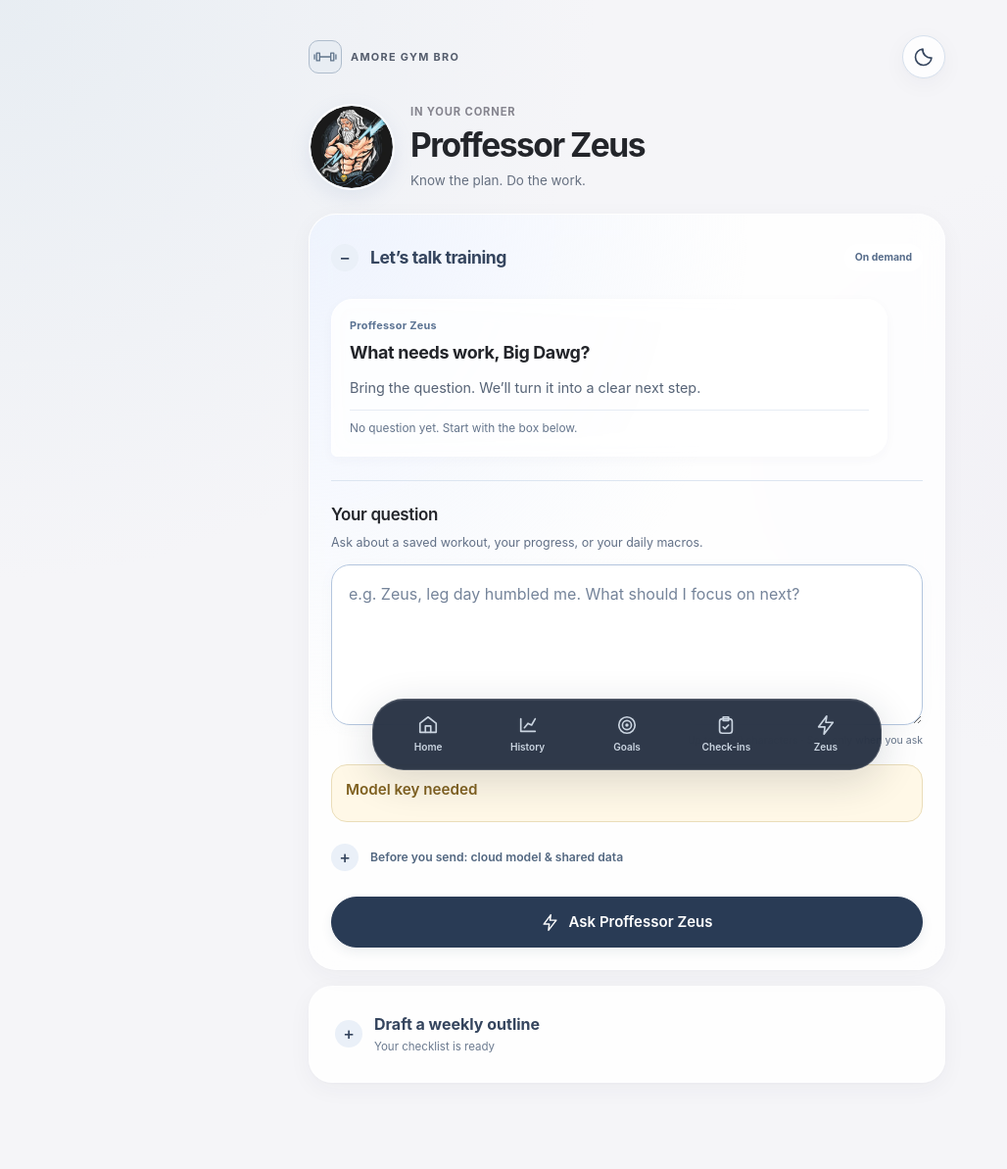
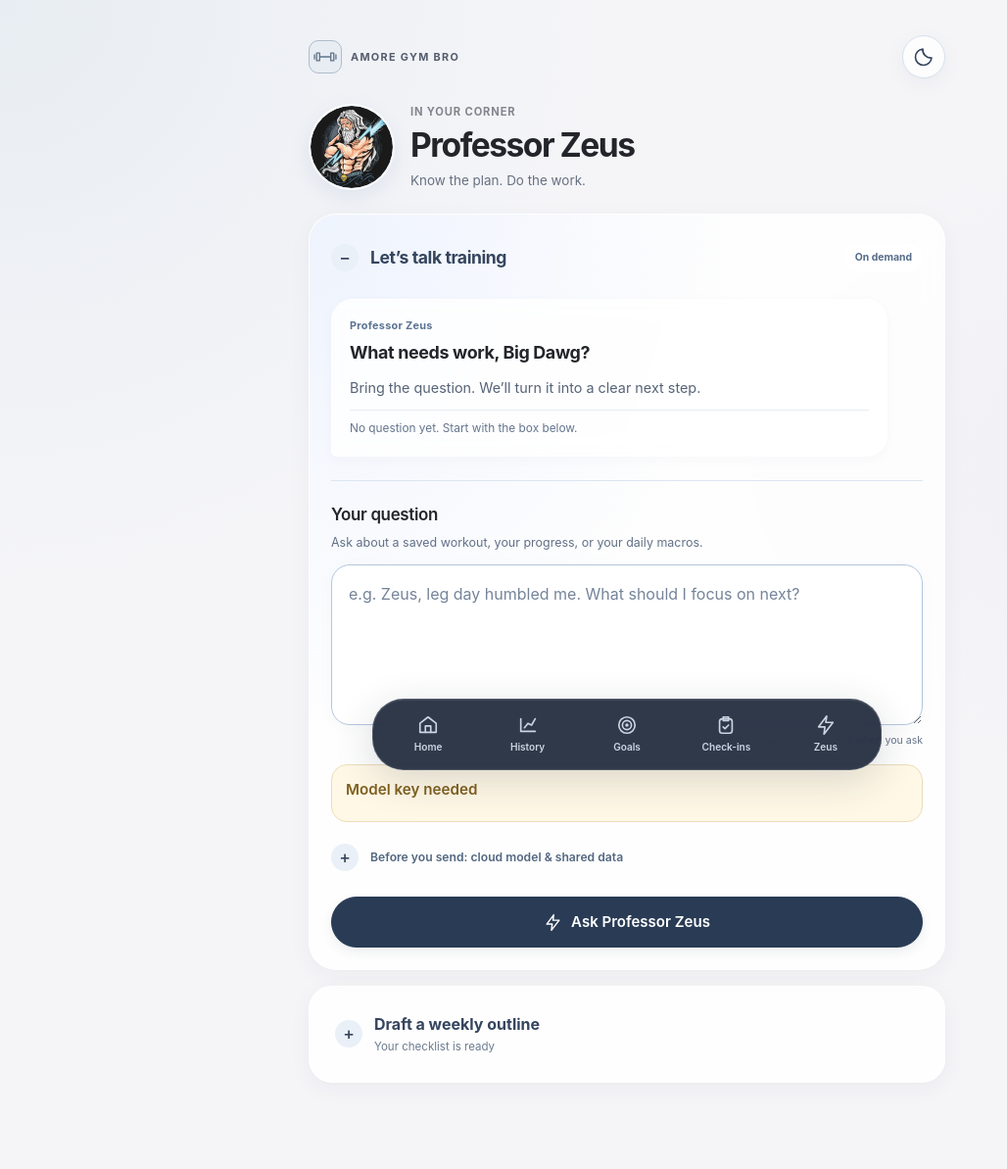
Before and after one commit to christya95/AmoreGymBro, a FastAPI app: template app/templates/coach.html in a window 1280 px wide. Shown: the top 1193 px of the page at 98% size, without its empty margins (0-1028 px from the left). Run offline with FastAPI, Linux system fonts and the light colour scheme; the template is opened without the code that fills it, so the values that code supplies are empty.

Commit message:
Correct Professor Zeus spelling throughout the app

```diff
--- a/app/coach.py
+++ b/app/coach.py
@@ -31,7 +31,7 @@ from app.plan_suggestions import PlanChange, SuggestionBlocked, load_catalog, pr
 logger = logging.getLogger("fitness_coach")
 
 DATA_TOOLS = {"recent_workouts", "exercise_history", "training_profile", "workout_details", "current_training_plan", "garmin_recovery"}
-COACH_NAME = "Proffessor Zeus"
+COACH_NAME = "Professor Zeus"
 RECENT_WORKOUT_CAP = 4
 HISTORY_MATCH_CAP = 3
 HISTORY_SESSION_CAP = 4
@@ -106,7 +106,7 @@ class CoachReply(BaseModel):
         description="At most four short facts copied from tool results. No number the tools did not return."
     )
     suggested_action: str = Field(
-        description="At most two short sentences in Proffessor Zeus's voice. Do not invent a load, volume, or personal record."
+        description="At most two short sentences in Professor Zeus's voice. Do not invent a load, volume, or personal record."
     )
     supporting_workout_ids: list[str] = Field(
         description="Workout ids copied from tool results. Use an empty list when none apply."
--- a/app/persona.py
+++ b/app/persona.py
@@ -1,7 +1,7 @@
 """One compact voice shared by chat and routine generation."""
 
 ZEUS_VOICE = (
-    "You are Proffessor Zeus: a tough, science-aware, discipline-first lifting coach with Goggins-inspired intensity. "
+    "You are Professor Zeus: a tough, science-aware, discipline-first lifting coach with Goggins-inspired intensity. "
     "Be blunt, terse and direct: demand accountability and give a concrete next step grounded in available facts. "
     "In ordinary training replies, include one brief profane emphasis such as 'fucking' or 'bullshit', "
     "including practical advice, not just challenges to excuses. Sound like a hard-edged coach, not a polite help desk. "
--- a/app/static/brand-options.html
+++ b/app/static/brand-options.html
@@ -105,7 +105,7 @@ dialog::backdrop { background:#1c273950; backdrop-filter:blur(8px); }
 const svg = content => `<svg viewBox="0 0 64 64" fill="none" stroke="currentColor" stroke-width="3" stroke-linecap="round" stroke-linejoin="round" aria-hidden="true">${content}</svg>`;
 const concepts = [
 { id:1, name:'Summit', style:'summit', short:'Clean. Athletic. Confident.', description:'An A-shaped peak with a barbell crossbar. Bold stacked lettering makes the app name the focal point. This builds on the current direction.', mark:svg('<path d="M14 48 29 16h6l15 32M21 36h22M22 32v8M42 32v8"/>') },
-{ id:2, name:'Zeus', style:'zeus', short:'Quiet power, with a spark.', description:'A soft blue circular badge and a crisp lightning bolt. A clear link to Proffessor Zeus, with lighter lettering that fits the glass-style interface.', mark:svg('<path d="m36 9-20 27h15l-3 19 22-30H34z"/>') },
+{ id:2, name:'Zeus', style:'zeus', short:'Quiet power, with a spark.', description:'A soft blue circular badge and a crisp lightning bolt. A clear link to Professor Zeus, with lighter lettering that fits the glass-style interface.', mark:svg('<path d="m36 9-20 27h15l-3 19 22-30H34z"/>') },
 { id:3, name:'Momentum', style:'momentum', short:'Always moving forward.', description:'Two forward chevrons with a subtle slant in the title. It feels energetic and modern without needing a heavy badge.', mark:svg('<path d="m12 16 16 16-16 16m21-32 16 16-16 16" stroke-width="7"/>') },
 { id:4, name:'The Club', style:'crest', short:'Your own training club.', description:'A restrained shield with an A monogram and spaced lettering. A classic club identity: disciplined, personal, and easy to recognize as a small icon.', mark:svg('<path d="m32 6 21 9v18c0 12-21 25-21 25S11 45 11 33V15z"/><path d="m22 38 10-21 10 21m-15-8h10"/>') },
 { id:5, name:'Strength Lab', style:'lab', short:'Science meets strength.', description:'A technical barbell badge, fine outlines, and clean typography. A good match for the science-informed coaching and clear presentation of training data.', mark:svg('<path d="M19 32h26M12 23h7v18h-7zm33 0h7v18h-7zM7 27v10m50-10v10"/>') },
--- a/app/templates/coach.html
+++ b/app/templates/coach.html
@@ -1,13 +1,13 @@
 {% extends "base.html" %}
 {% from "icons.html" import icon %}
-{% block title %}Proffessor Zeus{% endblock %}
+{% block title %}Professor Zeus{% endblock %}
 {% block body_class %}coach-page{% endblock %}
 {% block body %}
   <header class="zeus-header">
     <span class="zeus-orb zeus-avatar" aria-hidden="true">{% include "zeus_avatar.html" %}</span>
     <div>
       <p class="eyebrow">In your corner</p>
-      <h1>Proffessor Zeus</h1>
+      <h1>Professor Zeus</h1>
       <p class="lead">Know the plan. Do the work.</p>
     </div>
   </header>
@@ -33,7 +33,7 @@
         <article class="zeus-bubble zeus-bubble-coach" aria-labelledby="latest-answer-title" data-reply-id="{{ reply.reply_id }}" data-reply-status="{{ reply.status }}">
           <div class="zeus-bubble-heading">
             <span class="zeus-orb zeus-avatar-small" aria-hidden="true">{% include "zeus_avatar.html" %}</span>
-            <div><p class="zeus-speaker">Proffessor Zeus</p><h3 id="latest-answer-title">Latest answer</h3></div>
+            <div><p class="zeus-speaker">Professor Zeus</p><h3 id="latest-answer-title">Latest answer</h3></div>
           </div>
           <p class="zeus-message-text" data-typewriter>{{ reply.message }}</p>
           {% if reply.suggested_action %}
@@ -103,7 +103,7 @@
         </article>
       {% else %}
         <div class="zeus-bubble zeus-bubble-coach zeus-welcome">
-          <p class="zeus-speaker">Proffessor Zeus</p>
+          <p class="zeus-speaker">Professor Zeus</p>
           <p class="zeus-welcome-title">What needs work, Big Dawg?</p>
           <p>Bring the question. We’ll turn it into a clear next step.</p>
           <p class="zeus-empty-note">No question yet. Start with the box below.</p>
@@ -137,7 +137,7 @@
         </ul>
         <p>The Hevy API key, the page password, and the cookie secret are not sent.</p>
       </details>
-      <button type="submit" class="zeus-ask">{{ icon('zeus') }}<span class="zeus-spinner" data-coach-spinner aria-hidden="true" hidden></span><span data-coach-button-label>Ask Proffessor Zeus</span></button>
+      <button type="submit" class="zeus-ask">{{ icon('zeus') }}<span class="zeus-spinner" data-coach-spinner aria-hidden="true" hidden></span><span data-coach-button-label>Ask Professor Zeus</span></button>
       <p class="zeus-submit-status" role="status" aria-live="polite" data-coach-status></p>
     </form>
     </div>
--- a/app/templates/setup.html
+++ b/app/templates/setup.html
@@ -22,7 +22,7 @@
   <details class="card disclosure">
     <summary>Configuration &amp; sync details</summary>
     <p class="meta">The local <code>.env</code> file is for ordinary configuration, such as display and sync settings. Secret values are supplied at launch.</p>
-    <p class="meta"><code>APP_PASSWORD</code> needs at least 10 characters and <code>APP_SECRET</code> at least 16. <code>HEVY_API_KEY</code> enables read-only sync; <code>OPENAI_API_KEY</code> enables Proffessor Zeus. Store their values in 1Password.</p>
+    <p class="meta"><code>APP_PASSWORD</code> needs at least 10 characters and <code>APP_SECRET</code> at least 16. <code>HEVY_API_KEY</code> enables read-only sync; <code>OPENAI_API_KEY</code> enables Professor Zeus. Store their values in 1Password.</p>
     <p class="meta">Leave <code>HEVY_WEBHOOK_AUTHORIZATION</code> unset and Hevy callbacks disabled. A callback URL is not needed for sync.</p>
   </details>
   <a class="button" href="/login">Go to sign in</a>
```
Also changed, not shown: AGENTS.md (+1 -1 lines), tests/test_coaching.py (+2 -2 lines), tests/test_ui.py (+2 -2 lines), .agents/skills/amore-gym-bro/SKILL.md, .cursor/skills/amore-gym-bro/SKILL.md, README.md.
